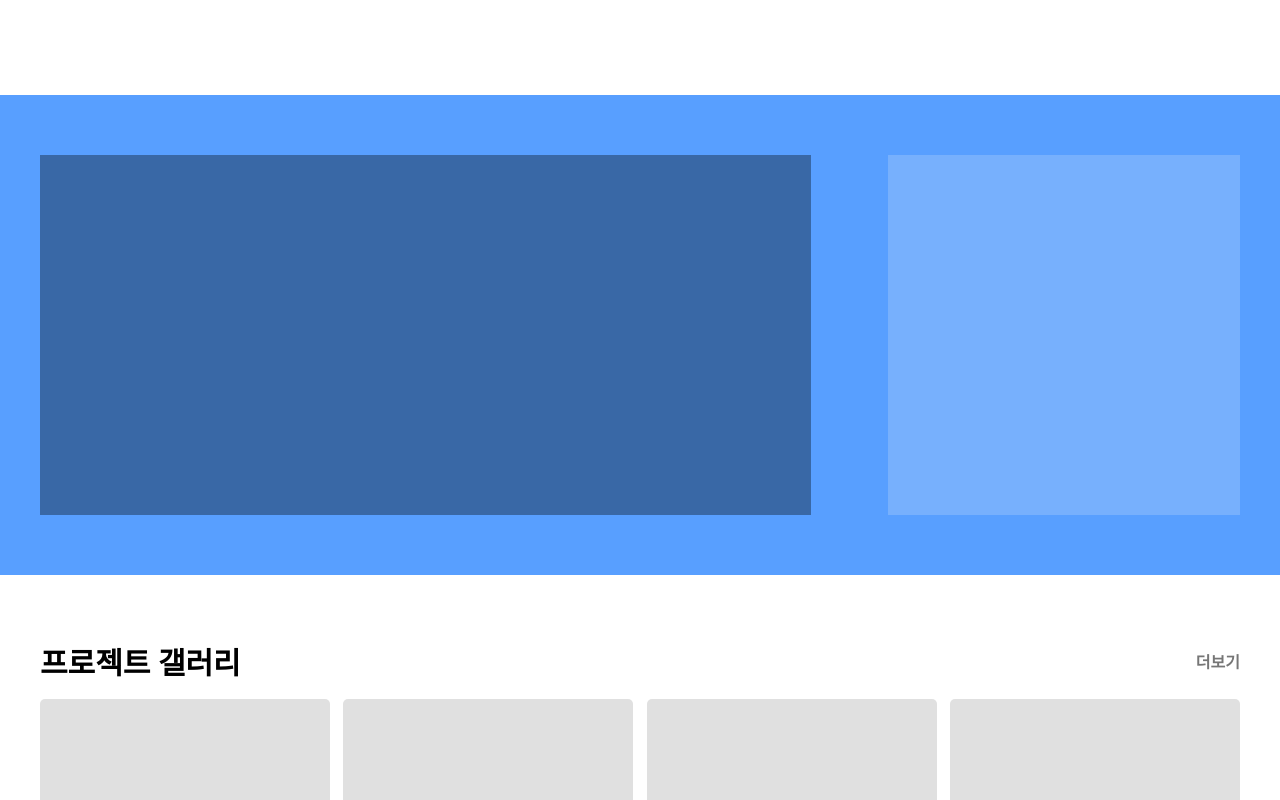
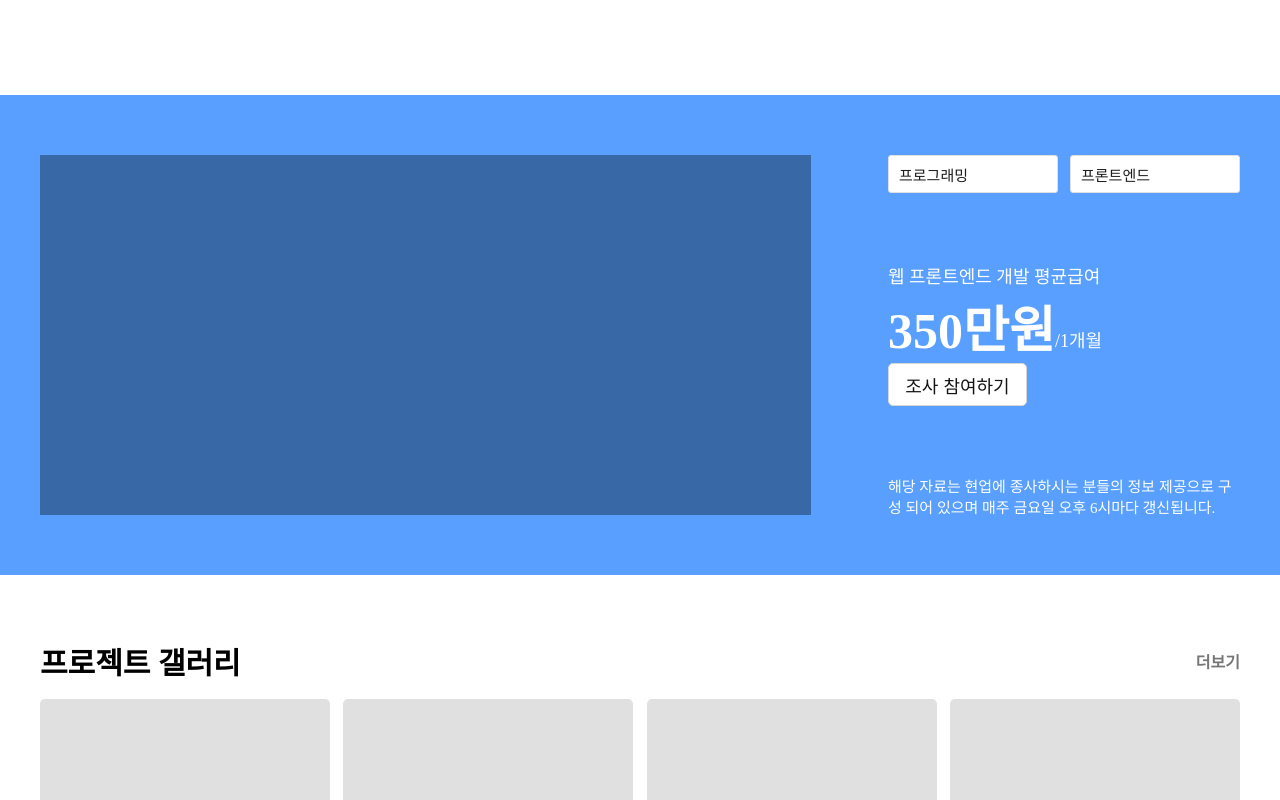
Before and after one commit to demain18/TeamFreeChart_client, a React (Create React App) app: page / in a window 1280 px wide. Shown: the top 800 px of the page. Built offline with nearby package versions, Linux system fonts and the light colour scheme.

Commit message:
[추가] : MainWageArea/InfoArea 생성,  - common파일과 style.js를 생성하였습니다.

```diff
--- a/src/components/Home/MainWageArea/InfoArea/index.jsx
+++ b/src/components/Home/MainWageArea/InfoArea/index.jsx
@@ -3,7 +3,24 @@ import * as S from "components/Home/MainWageArea/InfoArea/style";
 function index() {
   return (
     <Fragment>
-      <S.Layout></S.Layout>
+      <S.Layout>
+        <S.SelectWrapper>
+          <S.Select>프로그래밍</S.Select>
+          <S.Select>프론트엔드</S.Select>
+        </S.SelectWrapper>
+        <S.InfoArea>
+          <S.InfoTitle>웹 프론트엔드 개발 평균급여</S.InfoTitle>
+          <S.InfoWageArea>
+            <S.InfoWageValue>350만원</S.InfoWageValue>
+            <S.InfoWageValue className="month">/1개월</S.InfoWageValue>
+          </S.InfoWageArea>
+          <S.InfoButton>조사 참여하기</S.InfoButton>
+        </S.InfoArea>
+        <S.InfoMore>
+          해당 자료는 현업에 종사하시는 분들의 정보 제공으로 구성{"\n"}되어
+          있으며 매주 금요일 오후 6시마다 갱신됩니다.
+        </S.InfoMore>
+      </S.Layout>
     </Fragment>
   );
 }
--- a/src/components/Home/MainWageArea/InfoArea/style.js
+++ b/src/components/Home/MainWageArea/InfoArea/style.js
@@ -3,10 +3,81 @@ import styled from "styled-components";
 export const Layout = styled.div`
   display: flex;
   flex-direction: column;
-  justify-content: center;
-  align-items: space-between;
+  justify-content: space-between;
+  align-items: flex-start;
   width: 352px;
   height: 360px;
-  background-color: #f2f2f2;
-  opacity: 0.2;
+  /* background-color: #f2f2f2;
+  opacity: 0.2; */
 `;
+
+export const SelectWrapper = styled.div`
+  width: 100%;
+  display: flex;
+  justify-content: space-between;
+  align-items: center;
+`;
+export const Select = styled.div`
+  cursor: pointer;
+  display: flex;
+  padding: 0px 10px;
+  justify-content: flex-start;
+  align-items: center;
+  font-size: 15px;
+  color: #1d1d1d;
+  width: 170px;
+  height: 38px;
+  border-radius: 3px;
+  border: solid 1px #e0e0e0;
+  background-color: #ffffff;
+`;
+export const InfoArea = styled.div`
+  display: flex;
+  flex-direction: column;
+  justify-content: space-between;
+  align-items: flex-start;
+  width: 100%;
+  height: 144px;
+  /* border: 1px solid red; */
+  box-sizing: border-box;
+`;
+
+export const InfoTitle = styled.div`
+  font-size: 18px;
+  color: #ffffff;
+`;
+
+export const InfoWageArea = styled.div`
+  display: flex;
+  justify-content: flex-start;
+  align-items: flex-end;
+`;
+export const InfoWageValue = styled.div`
+  color: #fff;
+  font-weight: bold;
+  font-size: 50px;
+  &.month {
+    font-size: 18px;
+    font-weight: normal;
+    margin-bottom: 10px;
+  }
+`;
+
+export const InfoButton = styled.button`
+  cursor: pointer;
+  outline: none;
+  width: 139px;
+  height: 43px;
+  border-radius: 5px;
+  border: solid 1px #d6d6d6;
+  background-color: #ffffff;
+  font-size: 18px;
+  color: #141414;
+`;
+
+export const InfoMore = styled.div`
+  width: 100%;
+  height: 40px;
+  font-size: 15px;
+  color: #ffffff;
+`;
```
